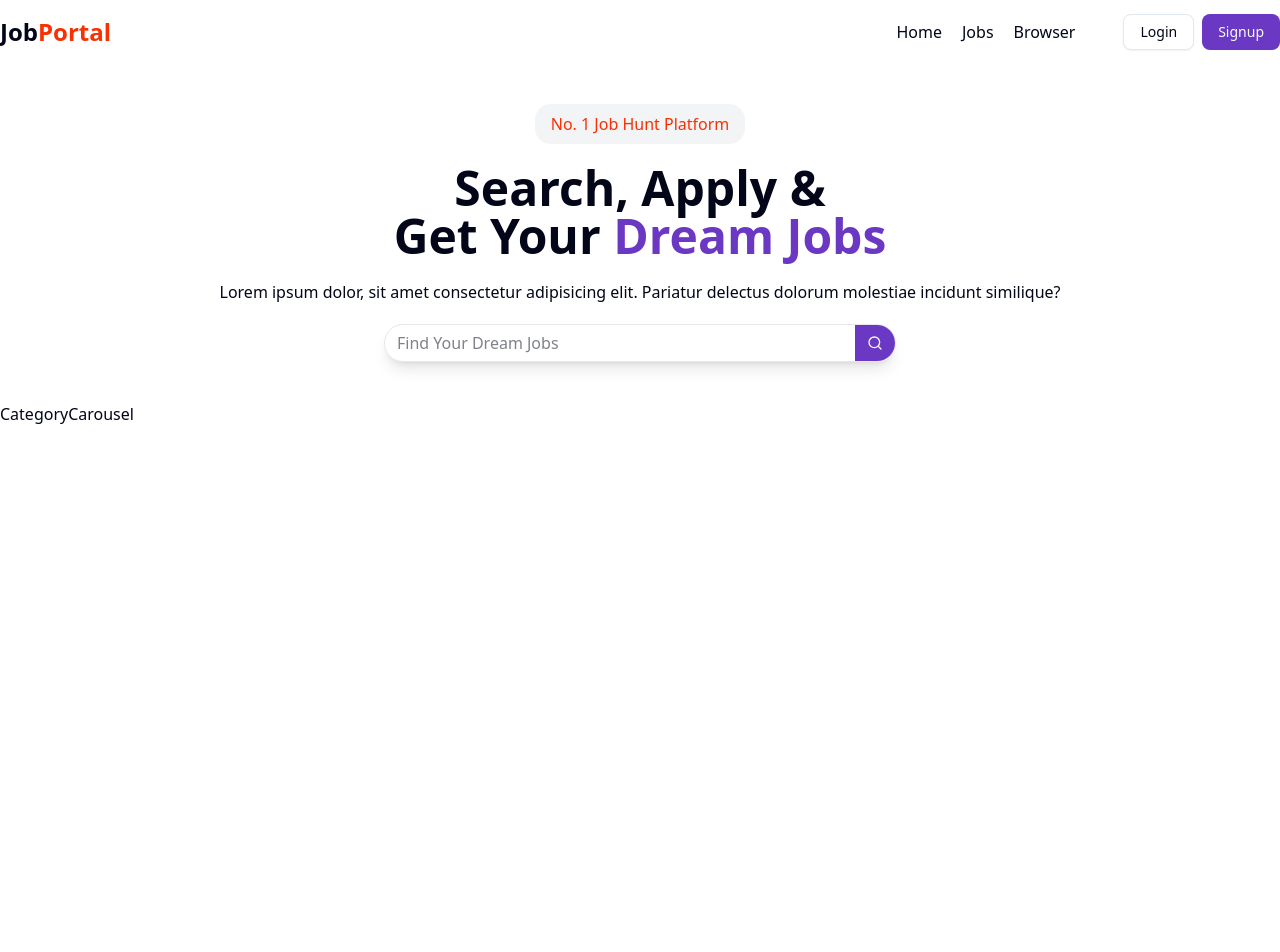
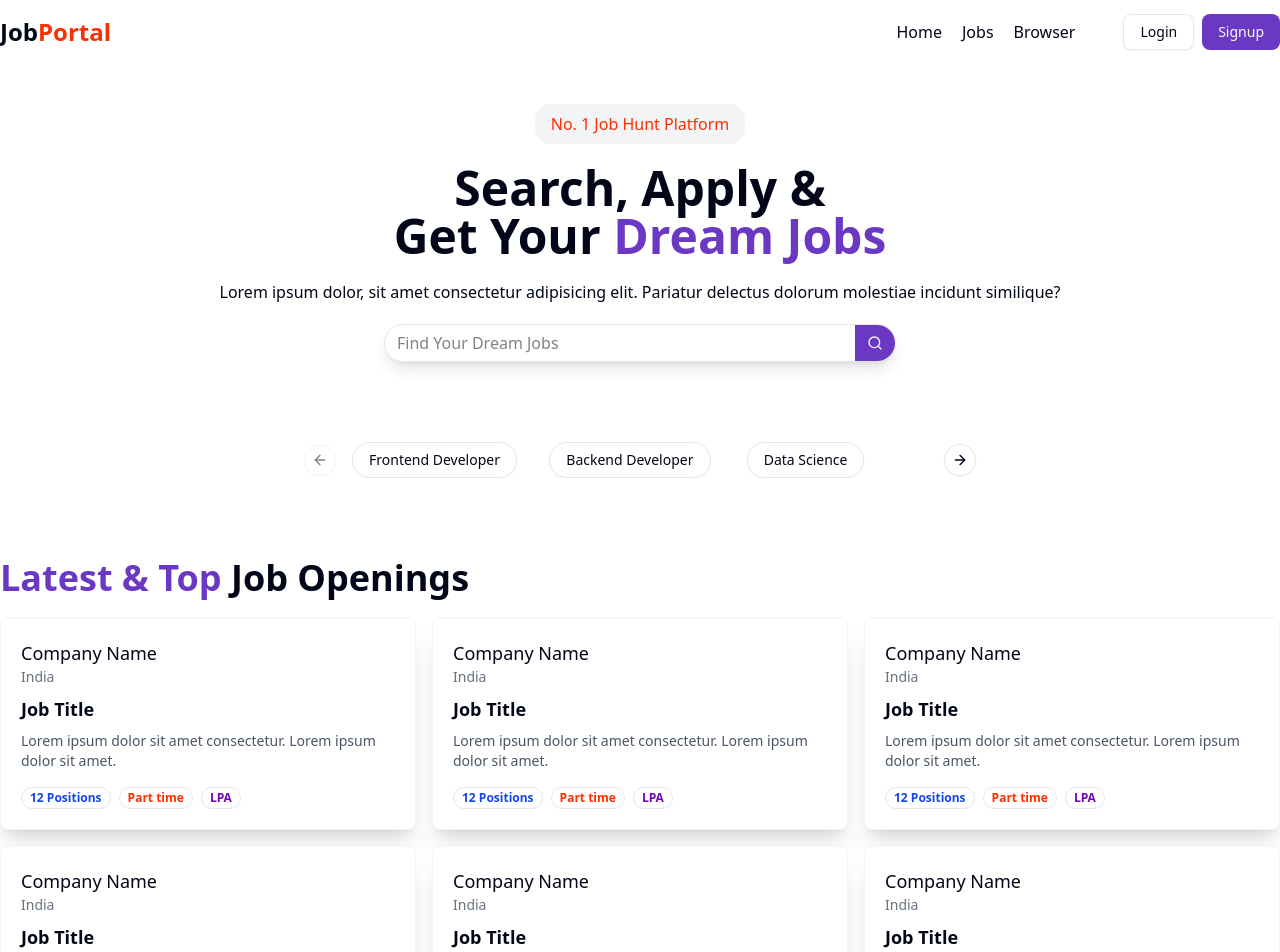
Before and after one commit to ShwetaCodeCraft/JobPortal, a React (Vite) app in the folder frontend/: page / in a window 1280 px wide. Shown: the top 952 px of the page. Before the commit the page ends 800 px from the top, so only its background shows below. Built offline with nearby package versions, Linux system fonts and the light colour scheme; the HTML template or start-up script is replaced by a standard one.

Commit message:
added latest job cards

```diff
--- a/frontend/src/CategoryCarousel.jsx
+++ b/frontend/src/CategoryCarousel.jsx
@@ -1,5 +1,6 @@
 import React from 'react'
-
+import { Carousel, CarouselContent, CarouselItem, CarouselNext, CarouselPrevious } from './components/ui/carousel';
+import { Button } from './components/ui/button'
 
 
 const category = [
@@ -11,7 +12,21 @@ const category = [
 ]
 
 export const CategoryCarousel = () => {
-  return (
-    <div>CategoryCarousel</div>
-  )
-}
+    return (
+        <div>
+            <Carousel className="w-full max-w-xl mx-auto my-20">
+                <CarouselContent>
+                    {
+                        category.map((cat, index) => (
+                            <CarouselItem className="md:basis-1/3 lg-basis-1/5">
+                                <Button variant="outline" className="rounded-full">{cat}</Button>
+                            </CarouselItem>
+                        ))
+                    }
+                </CarouselContent>
+                <CarouselPrevious />
+                <CarouselNext />
+            </Carousel>
+        </div>
+    )
+};
--- a/frontend/src/components/Home.jsx
+++ b/frontend/src/components/Home.jsx
@@ -2,6 +2,7 @@ import React from 'react';
 import Navbar from './shared/Navbar';
 import HeroSection from './HeroSection';
 import { CategoryCarousel } from '@/CategoryCarousel';
+import LatestJobs from './LatestJobs';
 
 const Home = () => {
   return (
@@ -9,8 +10,8 @@ const Home = () => {
         <Navbar />
         <HeroSection/>
         <CategoryCarousel/>
-        {/*<LatestJobs/>
-        <Footer/> */}
+        <LatestJobs/>
+        {/* <Footer/> */}
     </div>
   )
 }
--- /dev/null
+++ b/frontend/src/components/LatestJobCards.jsx
@@ -0,0 +1,26 @@
+import React from 'react'
+import { Badge } from './ui/badge'
+
+export const LatestJobCards = () => {
+    return (
+        <div className='p-5 rounded-md shadow-xl bg-white border border-gray-100 cursor-pointer'>
+            <div>
+                <h1 className='font-medium text-lg'>Company Name</h1>
+                <p className='text-sm text-gray-500'>India</p>
+            </div>
+            <div>
+                <h1 className='font-bold text-lg my-2'>Job Title</h1>
+                <p className='text-sm text-gray-600'>Lorem ipsum dolor sit amet consectetur. Lorem ipsum dolor sit amet.</p>
+            </div>
+            <div className='flex items-center gap-2 mt-4'>
+                {/* <Badge className={'text-blue-700 font-bold'} variant="ghost">{job?.position} Positions</Badge>
+                <Badge className={'text-[#F83002] font-bold'} variant="ghost">{job?.jobType}</Badge>
+                <Badge className={'text-[#7209b7] font-bold'} variant="ghost">{job?.salary}LPA</Badge> */}
+
+                <Badge className={'text-blue-700 font-bold'} variant="ghost">12 Positions</Badge>
+                <Badge className={'text-[#F83002] font-bold'} variant="ghost">Part time</Badge>
+                <Badge className={'text-[#7209b7] font-bold'} variant="ghost">LPA</Badge>
+            </div>
+        </div>
+    )
+}
--- /dev/null
+++ b/frontend/src/components/LatestJobs.jsx
@@ -0,0 +1,18 @@
+import React from 'react'
+import { LatestJobCards } from './LatestJobCards';
+
+const randomJobs = [1, 2, 3, 4, 5, 6, 7, 8];
+function LatestJobs() {
+    return (
+        <div className='max-w-7xl mx-auto my-20'>
+            <h1 className='text-4xl font-bold'> <span className='text-[#6A38C2]'>Latest & Top</span> Job Openings</h1>
+            <div className='grid grid-cols-3 gap-4 my-5'>
+                {
+                    randomJobs.slice(0, 6).map((item, index) => <LatestJobCards />)
+                }
+            </div>
+        </div>
+    )
+}
+
+export default LatestJobs
--- /dev/null
+++ b/frontend/src/components/ui/badge.jsx
@@ -0,0 +1,44 @@
+import * as React from "react"
+import { Slot } from "@radix-ui/react-slot"
+import { cva } from "class-variance-authority";
+
+import { cn } from "@/lib/utils"
+
+const badgeVariants = cva(
+  "inline-flex items-center justify-center rounded-full border px-2 py-0.5 text-xs font-medium w-fit whitespace-nowrap shrink-0 [&>svg]:size-3 gap-1 [&>svg]:pointer-events-none focus-visible:border-ring focus-visible:ring-ring/50 focus-visible:ring-[3px] aria-invalid:ring-destructive/20 dark:aria-invalid:ring-destructive/40 aria-invalid:border-destructive transition-[color,box-shadow] overflow-hidden",
+  {
+    variants: {
+      variant: {
+        default:
+          "border-transparent bg-primary text-primary-foreground [a&]:hover:bg-primary/90",
+        secondary:
+          "border-transparent bg-secondary text-secondary-foreground [a&]:hover:bg-secondary/90",
+        destructive:
+          "border-transparent bg-destructive text-white [a&]:hover:bg-destructive/90 focus-visible:ring-destructive/20 dark:focus-visible:ring-destructive/40 dark:bg-destructive/60",
+        outline:
+          "text-foreground [a&]:hover:bg-accent [a&]:hover:text-accent-foreground",
+      },
+    },
+    defaultVariants: {
+      variant: "default",
+    },
+  }
+)
+
+function Badge({
+  className,
+  variant,
+  asChild = false,
+  ...props
+}) {
+  const Comp = asChild ? Slot : "span"
+
+  return (
+    <Comp
+      data-slot="badge"
+      className={cn(badgeVariants({ variant }), className)}
+      {...props} />
+  );
+}
+
+export { Badge, badgeVariants }
```
